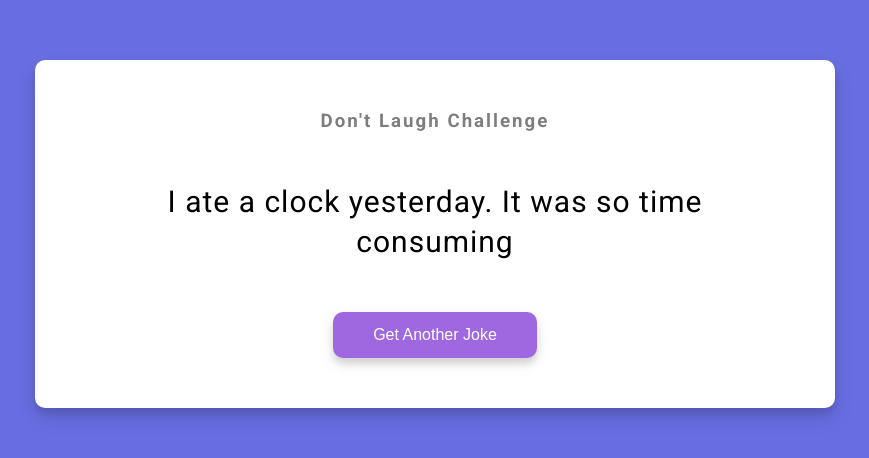
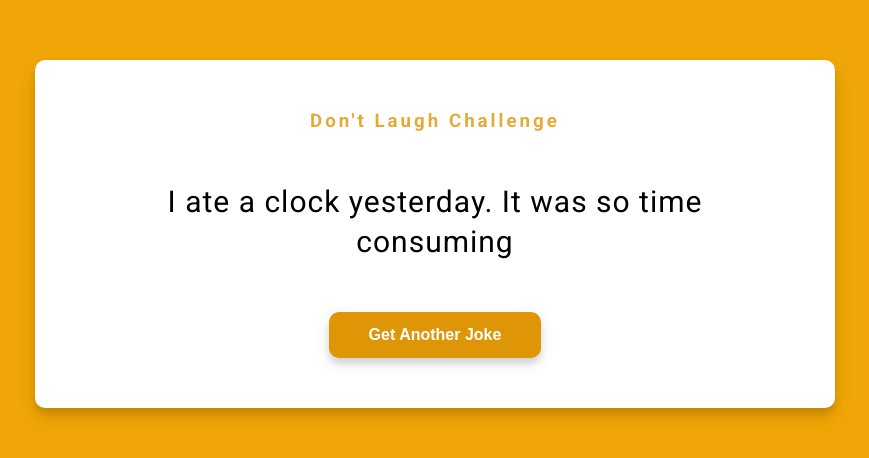
Before and after one commit to AmaiaAbaroa/DadJokes, a plain HTML site: page index.html in a window 1280 px wide. Shown: the part 166-624 px from the top of the page, without its empty margins (205-1074 px from the left). Drawn offline with Linux system fonts and the light colour scheme.

Commit message:
Color change css

```diff
--- a/style.css
+++ b/style.css
@@ -5,7 +5,7 @@
 }
 
 body {
-  background-color: #686de0;
+  background-color: #f0a606;
   font-family: 'Roboto', sans-serif;
   display: flex;
   flex-direction: column;
@@ -29,8 +29,9 @@ body {
 
 h3 {
   margin: 0;
-  opacity: 0.5;
-  letter-spacing: 2px;
+  opacity: 0.8;
+  letter-spacing: 3px;
+  color:#de9607
 }
 
 .joke {
@@ -42,13 +43,14 @@ h3 {
 }
 
 .btn {
-  background-color: #9f68e0;
+  background-color: #de9607;
   color: #fff;
   border: 0;
   border-radius: 10px;
   box-shadow: 0 5px 15px rgba(0, 0, 0, 0.1), 0 6px 6px rgba(0, 0, 0, 0.1);
   padding: 14px 40px;
   font-size: 16px;
+  font-weight: bolder;
   cursor: pointer;
 }
 
```
